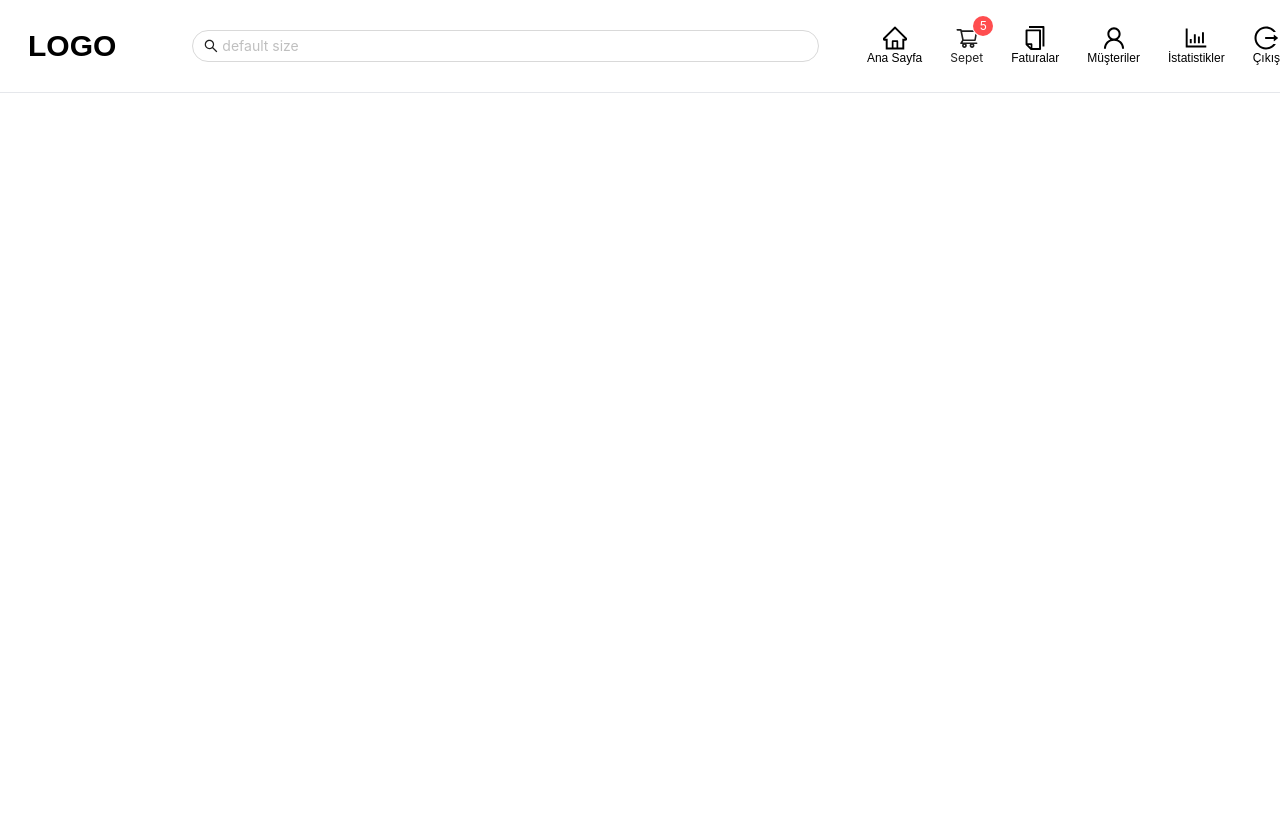
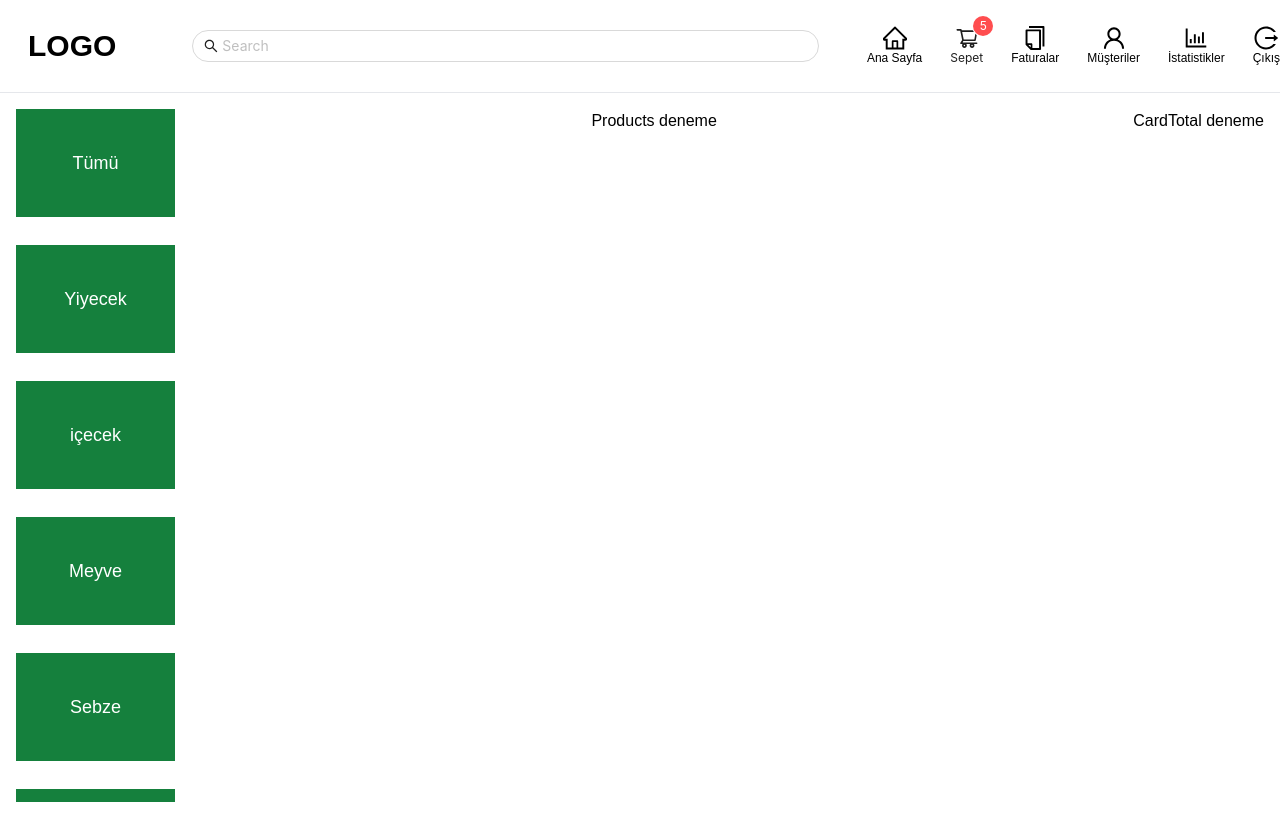
Before and after one commit to Beyzabay/pos-application, a React (Create React App) app in the folder client/: page / in a window 1280 px wide. Built offline with nearby package versions, Linux system fonts and the light colour scheme; the HTML template or start-up script is replaced by a standard one.

Commit message:
categories component, component list and scroll have been added.

```diff
--- a/client/src/App.js
+++ b/client/src/App.js
@@ -1,9 +1,26 @@
 import "./App.css";
+import CardTotal from "./Components/CardTotal";
+import Categories from "./Components/Categories";
 import Header from "./Components/Header";
+import Products from "./Components/Products";
 
 function App() {
   return(
-    <Header/>
+    <>
+        <Header/>
+        <div className="flex justify-between p-4">
+        {/* We make 100vh-(header+categories height) for the correct scroll size. */}
+        <div className="categories overflow-auto max-h-[calc(100vh-107px)]">
+            <Categories/>
+          </div>
+          <div className="product">
+            <Products/>
+          </div>
+          <div className="total">
+            <CardTotal/>
+          </div>
+        </div>
+    </>
   )
 }
 
--- /dev/null
+++ b/client/src/Components/CardTotal.jsx
@@ -0,0 +1,9 @@
+import React from 'react'
+
+function CardTotal() {
+  return (
+    <div>CardTotal deneme</div>
+  )
+}
+
+export default CardTotal
--- /dev/null
+++ b/client/src/Components/Categories.jsx
@@ -0,0 +1,23 @@
+import React from "react";
+
+function Categories() {
+  return (
+    <div className="mb-5">
+      <ul className="flex flex-col gap-7">
+        <li className="categories-li hover:bg-pink-700 cursor-pointer">Tümü</li>
+        <li className="categories-li hover:bg-pink-700 cursor-pointer">Yiyecek</li>
+        <li className="categories-li hover:bg-pink-700 cursor-pointer">içecek</li>
+        <li className="categories-li hover:bg-pink-700 cursor-pointer">Meyve</li>
+        <li className="categories-li hover:bg-pink-700 cursor-pointer">Sebze</li>
+        <li className="categories-li hover:bg-pink-700 cursor-pointer">Kıyafet</li>
+        <li className="categories-li hover:bg-pink-700 cursor-pointer">Elektronik</li>
+        <li className="categories-li hover:bg-pink-700 cursor-pointer">Ekle</li>
+        <li className="categories-li hover:bg-pink-700 cursor-pointer">Düzenle</li>
+
+
+      </ul>
+    </div>
+  );
+}
+
+export default Categories;
--- a/client/src/Components/Header.jsx
+++ b/client/src/Components/Header.jsx
@@ -18,7 +18,7 @@ function Header() {
       <div className="search sm:flex md:flex lg:flex xl:flex mx-12">
         <Input
           className="search-input md:w-6/6 w-full"
-          placeholder="default size"
+          placeholder="Search"
           prefix={<SearchOutlined />}
         />
       </div>
--- /dev/null
+++ b/client/src/Components/Products.jsx
@@ -0,0 +1,9 @@
+import React from 'react'
+
+function Products() {
+  return (
+    <div>Products deneme</div>
+  )
+}
+
+export default Products
--- a/client/src/index.css
+++ b/client/src/index.css
@@ -8,6 +8,7 @@ body {
   font-family: "Electrolize", sans-serif;
   font-weight: 400;
   font-style: normal;
+  overflow-y: hidden;
 }
 .header {
   display: flex;
@@ -60,3 +61,15 @@ body {
     width: 30vw;
   }
 }
+.categories-li {
+  color: white;
+  font-size: 1.125rem;
+  line-height: 1.75rem;
+  padding: 2.5rem;
+  --tw-bg-opacity: 1;
+  background-color: rgb(21 128 61 / var(--tw-bg-opacity));
+  text-align: center;
+}
+.categories::-webkit-scrollbar{
+  display: none;
+}
```
